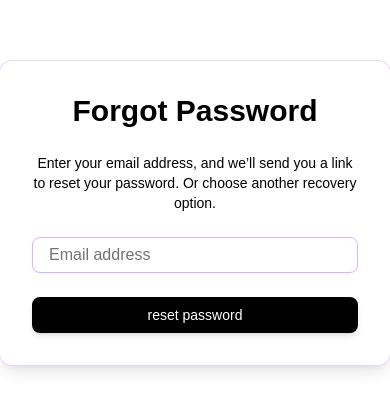
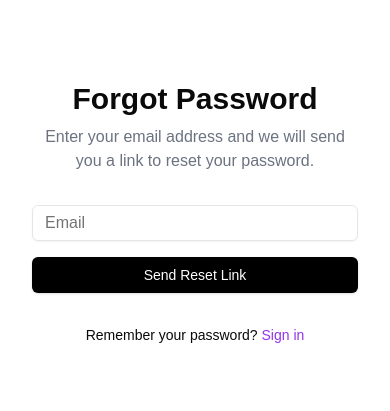
Before and after one commit to ceylonai/ceylon-ai-dashboard, a Next.js app: page /auth/forgot-password in a window 390 px wide. Shown: the part 209-620 px from the top of the page. Built offline with nearby package versions, Linux system fonts and the light colour scheme.

Commit message:
updated forget password ui

```diff
--- a/src/app/auth/forgot-password/page.tsx
+++ b/src/app/auth/forgot-password/page.tsx
@@ -1,35 +1,91 @@
 'use client'
-import { Input } from '@/components/ui/input';
-import { Button } from '@/components/ui/button';
+import Image from "next/image"
+import Link from "next/link"
+import { useState } from "react"
+import { Button } from "@/components/ui/button"
+import { Input } from "@/components/ui/input"
+import { Alert, AlertDescription, AlertTitle } from "@/components/ui/alert"
+import { CheckCircle2 } from 'lucide-react'
 
-export default function Page() {
+export default function ForgotPassword() {
+    const [email, setEmail] = useState("")
+    const [isSubmitted, setIsSubmitted] = useState(false)
+
+    const handleSubmit = (e: React.FormEvent) => {
+        e.preventDefault()
+        setIsSubmitted(true)
+    }
 
     return (
-        <div
-            className="flex min-h-screen items-center justify-center">
-            <div className="w-full max-w-md p-8 space-y-6 bg-white rounded-xl shadow-lg ring-1 ring-purple-200">
-                <h1 className="text-3xl font-extrabold text-black text-center">Forgot Password</h1>
-                <p className="text-sm text-black text-center">
-                    Enter your email address, and we’ll send you a link to reset your password. Or choose another
-                    recovery option.
-                </p>
-                <form className="space-y-6">
-                    <div>
-                        <Input
-                            type="email"
-                            placeholder="Email address"
-                            required
-                            className="w-full px-4 py-2 border border-purple-300 rounded-lg focus:outline-none focus:ring-2 focus:ring-purple-400"
-                        />
+        <div className="grid min-h-screen lg:grid-cols-2">
+            <div className="flex items-center justify-center px-8 py-12 md:px-12">
+                <div className="w-full max-w-sm space-y-8">
+                    <div className="space-y-2 text-center">
+                        <h1 className="text-3xl font-bold">Forgot Password</h1>
+                        <p className="text-gray-500">
+                            Enter your email address and we will send you a link to reset your password.
+                        </p>
                     </div>
-                        <Button
-                            type="submit"
-                            className="w-full py-2 px-4 bg-black text-white rounded-lg shadow-md hover:bg-purple-700 focus:outline-none focus:ring-2 focus:ring-purple-500"
-                        >reset password
-                        </Button>
-                </form>
+                    {!isSubmitted ? (
+                        <form onSubmit={handleSubmit} className="space-y-4">
+                            <Input
+                                type="email"
+                                placeholder="Email"
+                                value={email}
+                                onChange={(e) => setEmail(e.target.value)}
+                                required
+                            />
+                            <Button type="submit" className="w-full bg-black text-white hover:bg-black/90">
+                                Send Reset Link
+                            </Button>
+                        </form>
+                    ) : (
+                        <Alert variant="default">
+                            <CheckCircle2 className="h-4 w-4" />
+                            <AlertTitle>Success</AlertTitle>
+                            <AlertDescription>
+                                If an account exists for {email}, you will receive a password reset email shortly.
+                            </AlertDescription>
+                        </Alert>
+                    )}
+                    <div className="text-center text-sm">
+                        Remember your password?{" "}
+                        <Link href="/signin" className="text-purple-600 hover:underline">
+                            Sign in
+                        </Link>
+                    </div>
+                </div>
+            </div>
+            <div className="hidden lg:block relative">
+                <Image
+                    src="/ceylon-ai-background.jpg"
+                    alt="Ceylon AI Background"
+                    layout="fill"
+                    objectFit="cover"
+                    quality={100}
+                />
+                <div className="absolute inset-0 bg-black bg-opacity-50" />
+                <div className="absolute top-6 right-6 z-10">
+                    <Image
+                        src="/ceylonAilogo.png"
+                        alt="Ceylon AI Logo"
+                        width={60}
+                        height={60}
+                        className="rounded-full"
+                    />
+                </div>
+                <div className="relative z-10 flex h-full flex-col items-center justify-center p-8 text-center text-white">
+                    <h2 className="text-5xl font-bold tracking-tighter">
+                        Design workflows
+                        <br />
+                        With Ceylon AI
+                    </h2>
+                    <p className="mt-4 max-w-2xl text-lg text-gray-300">
+                        From tasks and workflows to apps and systems, build and automate
+                        anything in one powerful visual platform.
+                    </p>
+                </div>
             </div>
         </div>
-
-    );
+    )
 }
--- /dev/null
+++ b/src/components/ui/alert.tsx
@@ -0,0 +1,59 @@
+import * as React from "react"
+import { cva, type VariantProps } from "class-variance-authority"
+
+import { cn } from "@/lib/utils"
+
+const alertVariants = cva(
+  "relative w-full rounded-lg border px-4 py-3 text-sm [&>svg+div]:translate-y-[-3px] [&>svg]:absolute [&>svg]:left-4 [&>svg]:top-4 [&>svg]:text-foreground [&>svg~*]:pl-7",
+  {
+    variants: {
+      variant: {
+        default: "bg-background text-foreground",
+        destructive:
+          "border-destructive/50 text-destructive dark:border-destructive [&>svg]:text-destructive",
+      },
+    },
+    defaultVariants: {
+      variant: "default",
+    },
+  }
+)
+
+const Alert = React.forwardRef<
+  HTMLDivElement,
+  React.HTMLAttributes<HTMLDivElement> & VariantProps<typeof alertVariants>
+>(({ className, variant, ...props }, ref) => (
+  <div
+    ref={ref}
+    role="alert"
+    className={cn(alertVariants({ variant }), className)}
+    {...props}
+  />
+))
+Alert.displayName = "Alert"
+
+const AlertTitle = React.forwardRef<
+  HTMLParagraphElement,
+  React.HTMLAttributes<HTMLHeadingElement>
+>(({ className, ...props }, ref) => (
+  <h5
+    ref={ref}
+    className={cn("mb-1 font-medium leading-none tracking-tight", className)}
+    {...props}
+  />
+))
+AlertTitle.displayName = "AlertTitle"
+
+const AlertDescription = React.forwardRef<
+  HTMLParagraphElement,
+  React.HTMLAttributes<HTMLParagraphElement>
+>(({ className, ...props }, ref) => (
+  <div
+    ref={ref}
+    className={cn("text-sm [&_p]:leading-relaxed", className)}
+    {...props}
+  />
+))
+AlertDescription.displayName = "AlertDescription"
+
+export { Alert, AlertTitle, AlertDescription }
```
